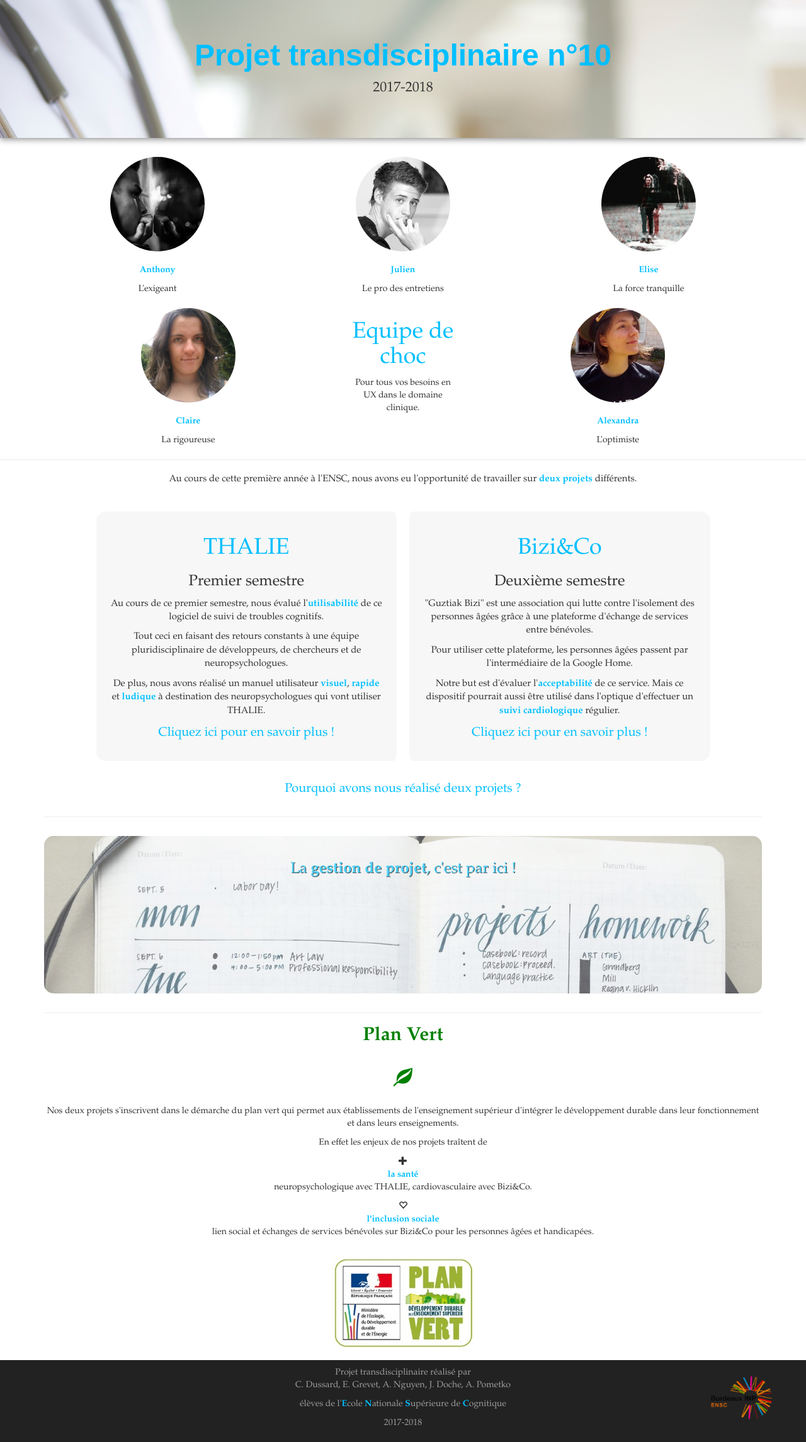
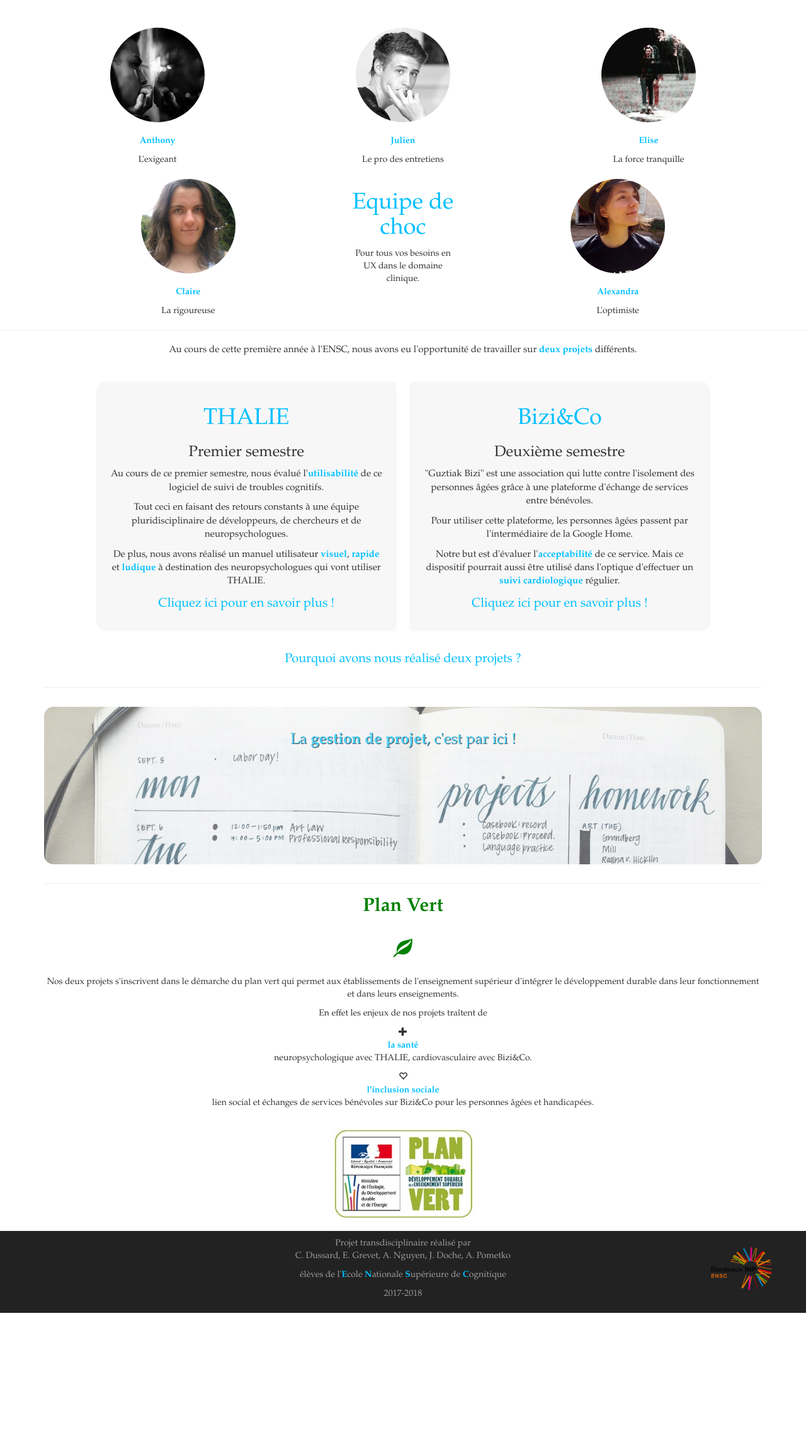
Before and after one commit to alexandrapometko/Site-transdi, a PHP site: page / in a window 1280 px wide. Shown: the part 56-2345 px from the top of the page at 63% size. After the commit the page ends 2140 px from the top, so only its background shows below. Run offline with PHP 8.4, Linux system fonts and the light colour scheme.

Commit message:
removed jumbotron

```diff
--- a/css/main.css
+++ b/css/main.css
@@ -1,6 +1,6 @@
 body {
 	font-family: "Palatino Linotype", "Book Antiqua", Palatino, serif;
-	padding-top: 50px;
+	padding-top: 100px;
 }
 
 .nav li {
@@ -9,24 +9,6 @@ body {
 
 .nav li:hover {
 	background-color: DeepSkyBlue;
-}
-
-.jumbotron {
-  background-image:url('../images/docteur.jpg');
-  background-repeat: no-repeat;
-  background-size: cover;
-  box-shadow: 0px 2px 10px #888888;
-}
-
-.jumbotron h1 {
-  font-size: 48px;
-  font-family: 'Shift', sans-serif;
-  font-weight: bold;
-  color: DeepSkyBlue;
-}
-
-.jumbotron p {
-  font-size: 22px;
 }
 
 a {
--- a/includes/top.html
+++ b/includes/top.html
@@ -29,9 +29,3 @@
 			</div>
 		</div>
 	</nav>
-    <div class="jumbotron text-center">
-      <div class="container">
-        <h1>Projet transdisciplinaire n°10</h1>
-        <p>2017-2018</p>
-      </div>
-    </div>
```
